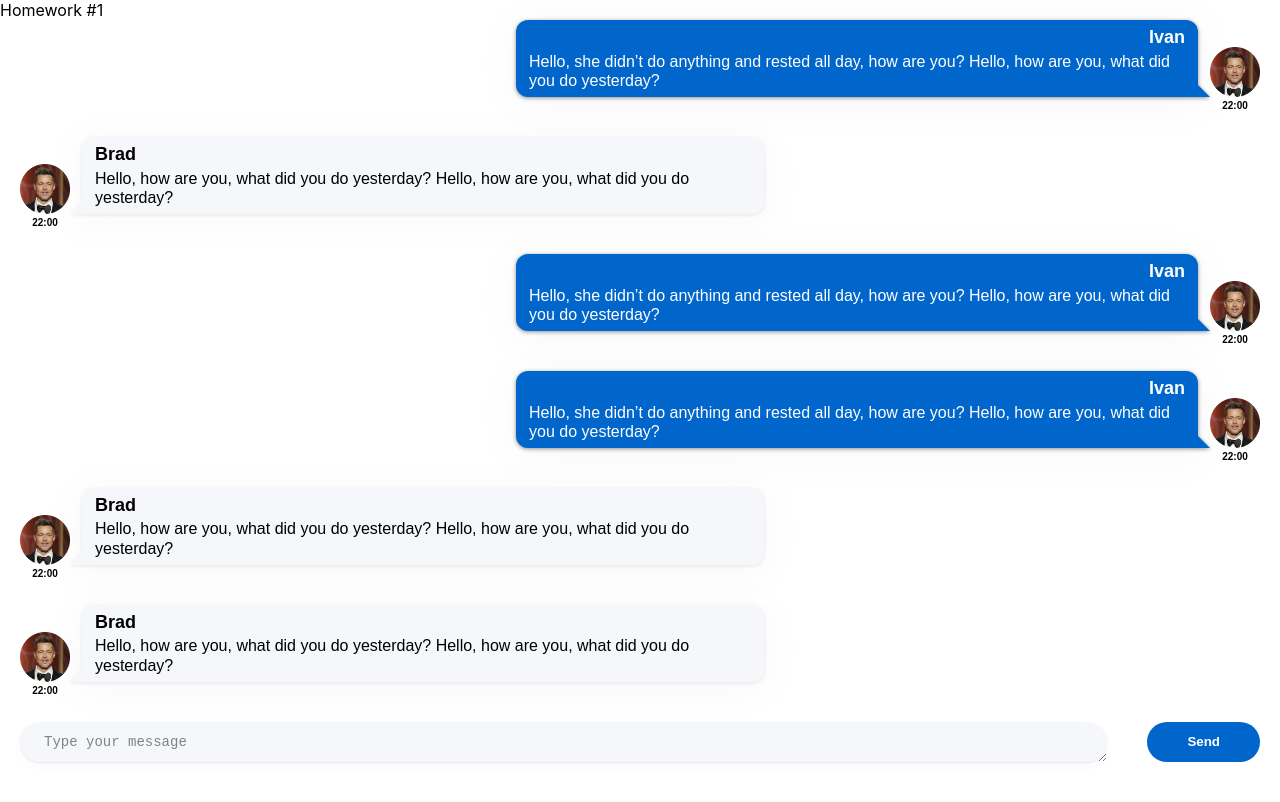
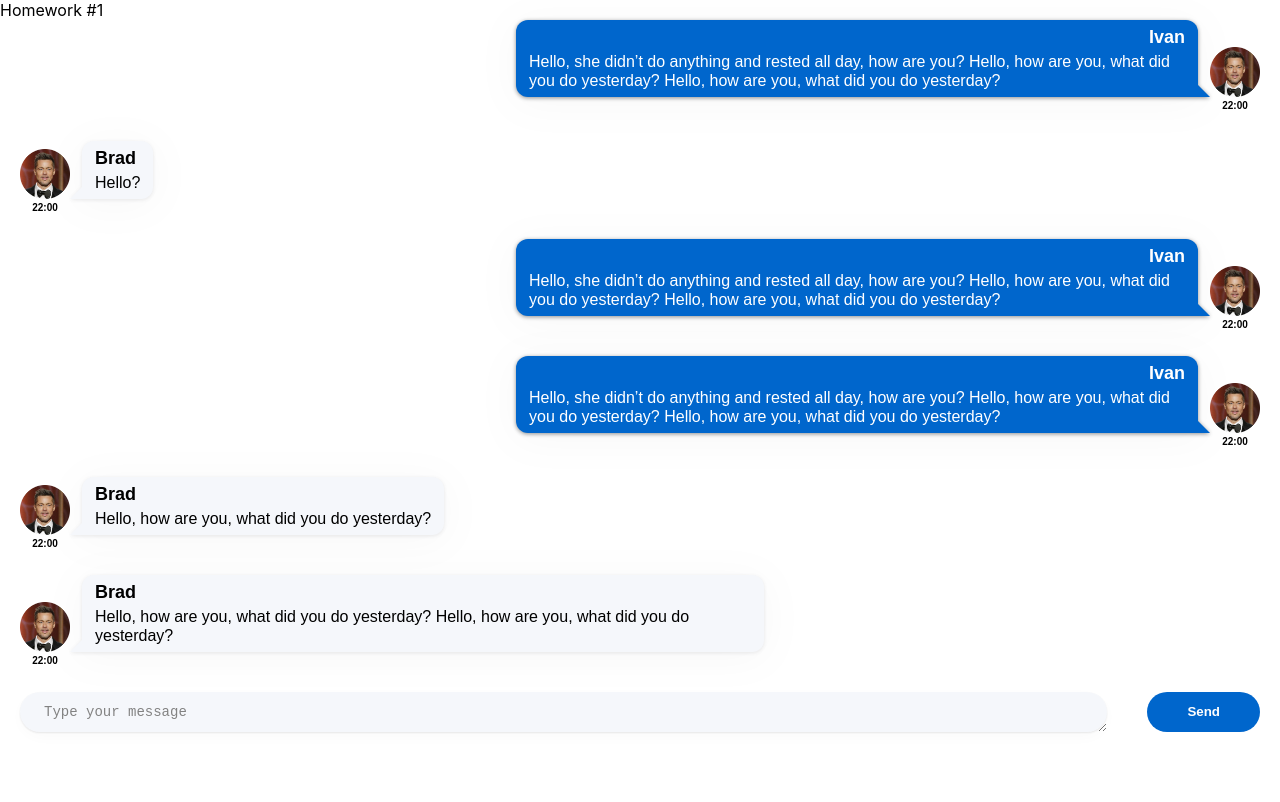
Before and after one commit to apastan/hw-sprint-2, a React (Create React App) app: page / in a window 1280 px wide. Shown: the top 802 px of the page. Built offline with nearby package versions, Linux system fonts and the light colour scheme.

Commit message:
Add some mockup data

```diff
--- a/src/s2-homeworks/hw01/HW1.tsx
+++ b/src/s2-homeworks/hw01/HW1.tsx
@@ -36,11 +36,35 @@ export const message0: MessageType = {
         name: 'Ivan',  // можно менять
     },
     message: {
-        text: 'Hello, she didn’t do anything and rested all day, how are you? Hello, how are you, what did you do yesterday?', // можно менять
+        text: 'Hello, she didn’t do anything and rested all day, how are you? Hello, how are you, what did you do yesterday? Hello, how are you, what did you do yesterday?', // можно менять
         time: '22:00', // можно менять
     },
 }
 export const friendMessage0: MessageType = {
+    id: 100,
+    user: {
+        avatar: avatar, // можно менять
+        name: 'Brad', // можно менять
+    },
+    message: {
+        text: 'Hello?', // можно менять
+        time: '22:00', // можно менять
+    },
+}
+
+export const friendMessage1: MessageType = {
+    id: 100,
+    user: {
+        avatar: avatar, // можно менять
+        name: 'Brad', // можно менять
+    },
+    message: {
+        text: 'Hello, how are you, what did you do yesterday?', // можно менять
+        time: '22:00', // можно менять
+    },
+}
+
+export const friendMessage2: MessageType = {
     id: 100,
     user: {
         avatar: avatar, // можно менять
@@ -63,8 +87,8 @@ const HW1 = () => {
                     <FriendMessage message={friendMessage0} />
                     <Message message={message0} />
                     <Message message={message0} />
-                    <FriendMessage message={friendMessage0} />
-                    <FriendMessage message={friendMessage0} />
+                    <FriendMessage message={friendMessage1} />
+                    <FriendMessage message={friendMessage2} />
                 </div>
 
                 {/*для автоматической проверки дз (не менять)*/}
```
